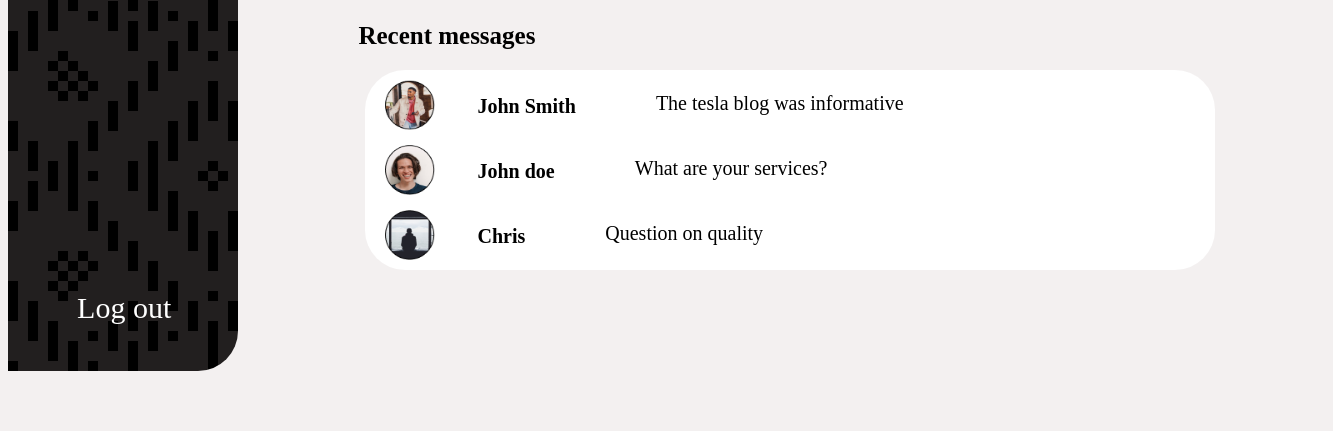
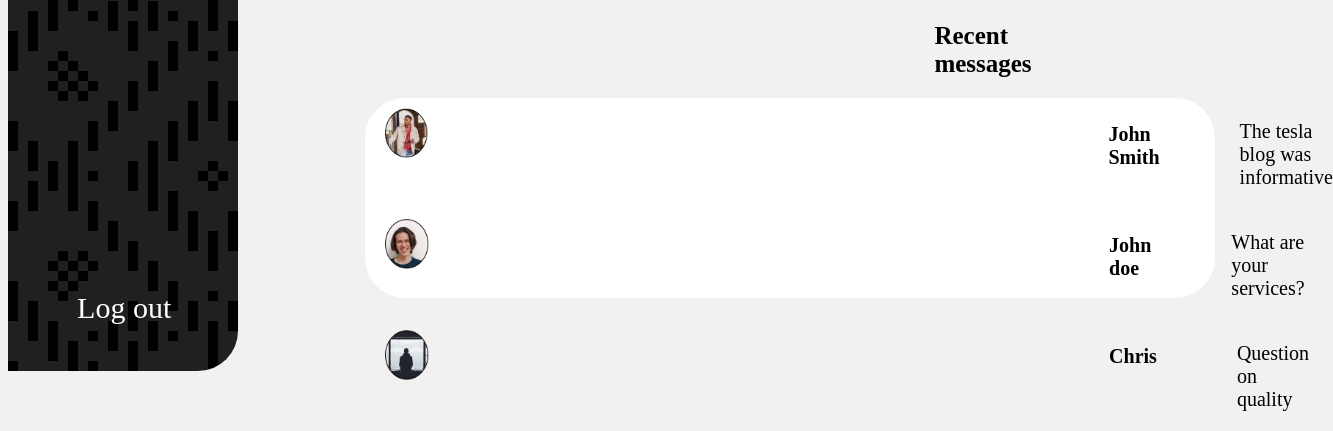
Before and after one commit to ReneNtabana/my-brand-frontend, a plain HTML site: page dashboard.html in a window 1280 px wide. Shown: the part 437-868 px from the top of the page, 1333 px wide, since content can reach past the window. Before the commit the page ends 816 px from the top, so only its background shows below. Drawn offline with Linux system fonts and the light colour scheme; a script that the page names is missing.

Commit message:
dashboard integration

```diff
--- a/blogs dashboard.css
+++ b/blogs dashboard.css
@@ -73,21 +73,14 @@ nav{
     text-decoration: none;
 }
 
-.profile-pic{
+h2{
     margin-left: 80%;
-    height: 50px;
-    margin-top: 15px;
-
-}
-
-h2{
-    margin-left: 5%;
     font-size: 12px;
     margin-top: 25px;
 }
 
 p {
-    margin-left: 5%;
+    margin-left: 80%;
     font-size: 12px;
     margin-top: 0px;
 }
--- a/dashboard.css
+++ b/dashboard.css
@@ -74,22 +74,15 @@ nav{
     left: 30%;
 }
 
-.profile-pic{
+h2{
     margin-left: 80%;
-    height: 50px;
-    margin-top: 15px;
-
-}
-
-h2{
-    margin-left: 5%;
-    font-size: 12px;
+    font-size: 14px;
     margin-top: 25px;
 }
 
 p {
-    margin-left: 5%;
-    font-size: 12px;
+    margin-left: 80%;
+    font-size: 14px;
     margin-top: 0px;
 }
 
```
